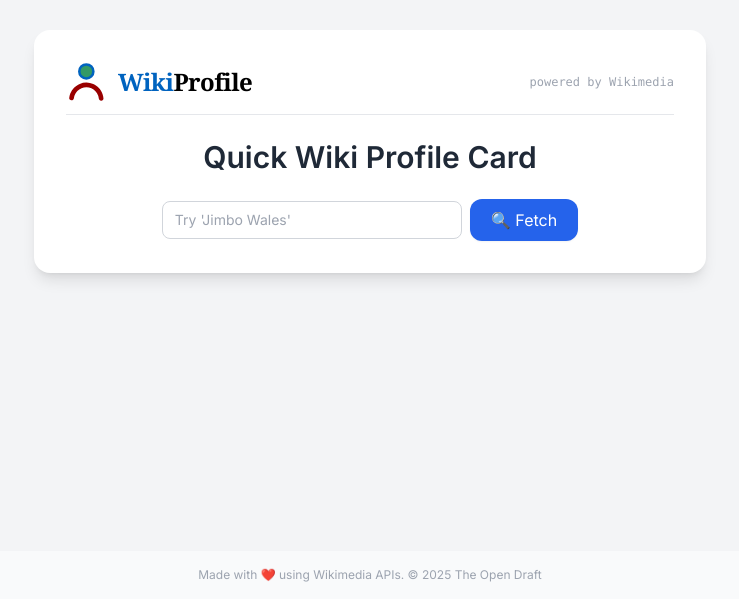
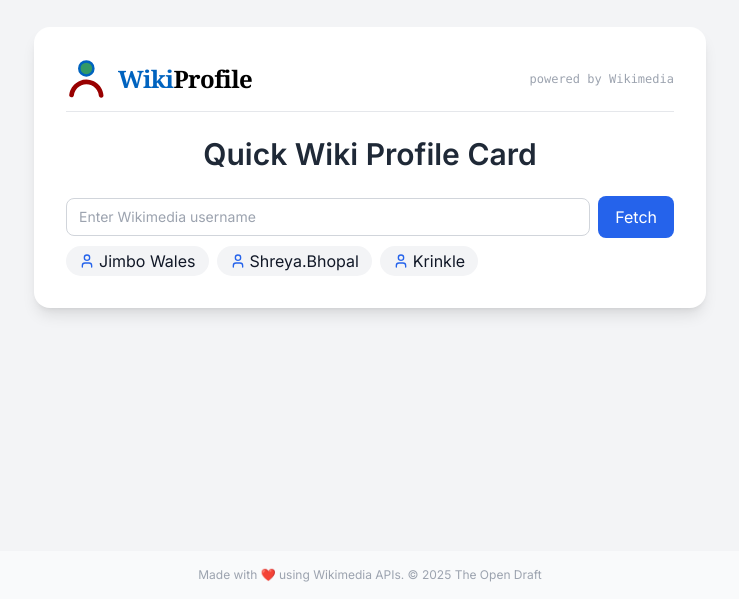
Before and after one commit to theopendraft/WikiProfile, a React (Vite) app in the folder frontend/: page / in a window 1280 px wide. Shown: the part 249-848 px from the top of the page, without its empty margins (270-1009 px from the left). Built offline with nearby package versions, Linux system fonts and the light colour scheme.

Commit message:
User i'd input

```diff
--- a/frontend/src/App.jsx
+++ b/frontend/src/App.jsx
@@ -96,12 +96,12 @@
 
 return (
   <>
-    <div className="min-h-screen flex items-center justify-center bg-gray-100 dark:bg-gray-900 px-4">
+    <div className=" min-h-screen flex items-center justify-center bg-gray-100 dark:bg-gray-900 px-4">
       <motion.div
         initial={{ opacity: 0, scale: 0.96 }}
         animate={{ opacity: 1, scale: 1 }}
         transition={{ duration: 0.4 }}
-        className="w-full max-w-2xl bg-white dark:bg-gray-800 shadow-lg rounded-2xl p-6 md:p-8"
+        className=" mt-2 md:mt-8 w-full max-w-2xl bg-white dark:bg-gray-800 shadow-lg rounded-2xl p-6 md:p-8"
       >
         {/* Header */}
         <header className="flex items-center gap-3 mb-6 border-b pb-3 border-gray-200 dark:border-gray-700">
--- a/frontend/src/components/ProfileCard.jsx
+++ b/frontend/src/components/ProfileCard.jsx
@@ -1,10 +1,22 @@
 function ProfileCard({ data }) {
   return (
     <div className="bg-gray-100 justify-content-center items-center shadow-xl rounded-2xl p-6 w-full max-w-md border border-gray-100 transition-all">
-
-
       {/* Username */}
-      <h2 className="text-2xl flex  font-semibold text-[#0063bf]">
+      <h2 className="text-2xl flex items-center font-semibold text-[#0063bf]">
+        <svg
+          xmlns="http://www.w3.org/2000/svg"
+          className="w-7 h-7 mr-2 text-gray-400"
+          fill="none"
+          viewBox="0 0 24 24"
+          stroke="currentColor"
+          strokeWidth={2}
+        >
+          <path
+            strokeLinecap="round"
+            strokeLinejoin="round"
+            d="M5.121 17.804A9 9 0 1112 21a9 9 0 01-6.879-3.196zM15 11a3 3 0 11-6 0 3 3 0 016 0z"
+          />
+        </svg>
         @{data.username}
       </h2>
       {/* Mood Section */}
--- a/frontend/src/components/UserInput.jsx
+++ b/frontend/src/components/UserInput.jsx
@@ -1,33 +1,88 @@
-import { useState } from "react";
+
+
+import React, { useState } from "react";
+import { X, User } from "lucide-react"; // Import the User icon along with X
+
+// Consider moving suggestedUsers to a separate data file or fetching from an API
+const suggestedUsers = ["Jimbo Wales", "Shreya.Bhopal", "Krinkle"];
 
 function UserInput({ onFetch }) {
   const [username, setUsername] = useState("");
+  const [error, setError] = useState(""); // State for error messages
 
-  const handleSubmit = (e) => {
-    e.preventDefault();
-    if (username.trim()) onFetch(username.trim());
+  const handleSubmit = () => {
+    if (username.trim()) {
+      onFetch(username.trim()); // Trim whitespace before passing to onFetch
+      setError(""); // Clear any previous errors
+    } else {
+      setError("Please enter a username."); // Set error if input is empty
+    }
+  };
+
+  const handleClearInput = () => {
+    setUsername("");
+    setError(""); // Clear error when input is cleared
+  };
+
+  const handleSuggestedUserClick = (user) => {
+    setUsername(user);
+    setError(""); // Clear error when a suggestion is selected
   };
 
   return (
-    <form
-      onSubmit={handleSubmit}
-      className="flex flex-wrap items-center justify-center gap-2 w-full"
-    >
+    <div className="w-full">
+      <div className="flex items-center relative mb-2">
         <input
           type="text"
+          id="username-input" // Add id for accessibility with label
           value={username}
           onChange={(e) => setUsername(e.target.value)}
-          placeholder="Try 'Jimbo Wales'"
-        required
-        className="flex-grow min-w-[220px] max-w-[300px] px-4 py-2 rounded-xl border border-gray-300 focus:outline-none focus:ring-2 focus:ring-blue-500 dark:bg-gray-800 dark:border-gray-600 dark:text-white"
+          onKeyDown={(e) => e.key === "Enter" && handleSubmit()}
+          placeholder="Enter Wikimedia username"
+          aria-label="Enter Wikimedia username" // Provide accessible name
+          aria-invalid={!!error} // Indicate if the input has an error
+          aria-describedby={error ? "username-error" : undefined} // Link to error message
+          className="w-full border border-gray-300 rounded-lg px-4 py-2 pr-10 focus:outline-none focus:ring-2 focus:ring-blue-600"
         />
+        {username && (
           <button
-        type="submit"
-        className="px-5 py-2 bg-blue-600 text-white rounded-xl hover:bg-blue-700 transition-all duration-200 shadow-sm dark:bg-blue-500 dark:hover:bg-blue-400"
+            onClick={handleClearInput}
+            className="absolute right-[85px] flex items-center pr-3 focus:outline-none text-gray-400 hover:text-gray-600 hover:border-0 border-spacing-0 bg-inherit"
+            aria-label="Clear username input"
           >
-        🔍 Fetch
+            <X size={20} color="currentColor" />
           </button>
-    </form>
+        )}
+        <button
+          onClick={handleSubmit}
+          className="ml-2 px-4 py-2 bg-blue-600 text-white rounded-lg hover:bg-blue-700"
+        >
+          Fetch
+        </button>
+      </div>
+
+      {error && (
+        <p id="username-error" className="text-red-600 text-sm mt-1" role="alert" aria-live="polite">
+          {error}
+        </p>
+      )}
+
+      {suggestedUsers.length > 0 && (
+        <div className="flex flex-wrap gap-2 mt-2 text-sm text-blue-700">
+          <span className="sr-only">Suggested users:</span>
+          {suggestedUsers.map((user) => (
+            <button
+              key={user}
+              onClick={() => handleSuggestedUserClick(user)}
+              className="dark:bg-gray-700 dark:border-gray-600 dark:text-gray-400 hover:text-gray-300 px-3 py-1 rounded-full transition flex items-center gap-1" // Added flex and gap
+            >
+              <User size={16} className="text-blue-600" /> {/* User icon */}
+              {user}
+            </button>
+          ))}
+        </div>
+      )}
+    </div>
   );
 }
 
```
Lines whose indentation alone changed are shown as unchanged.
